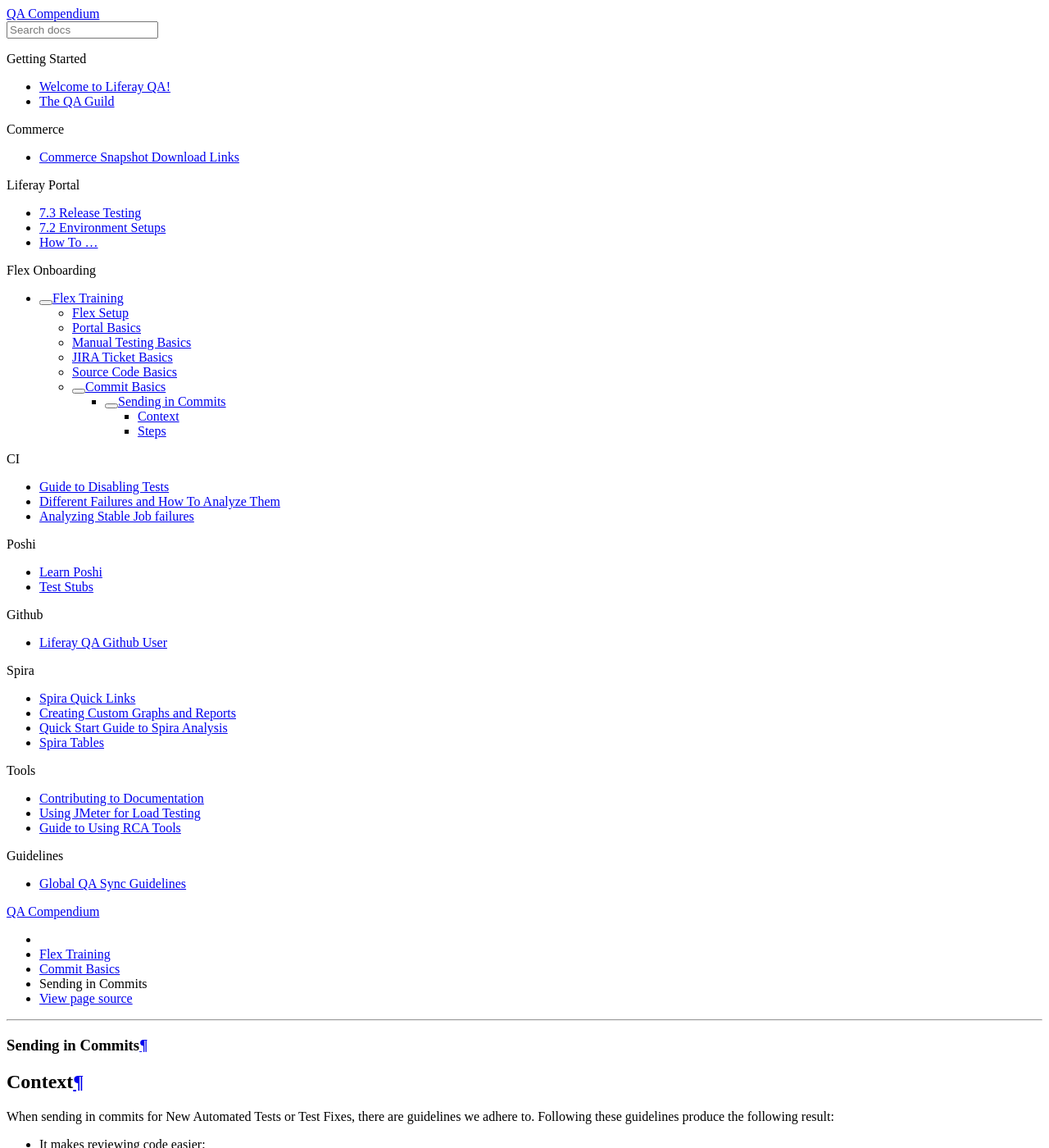
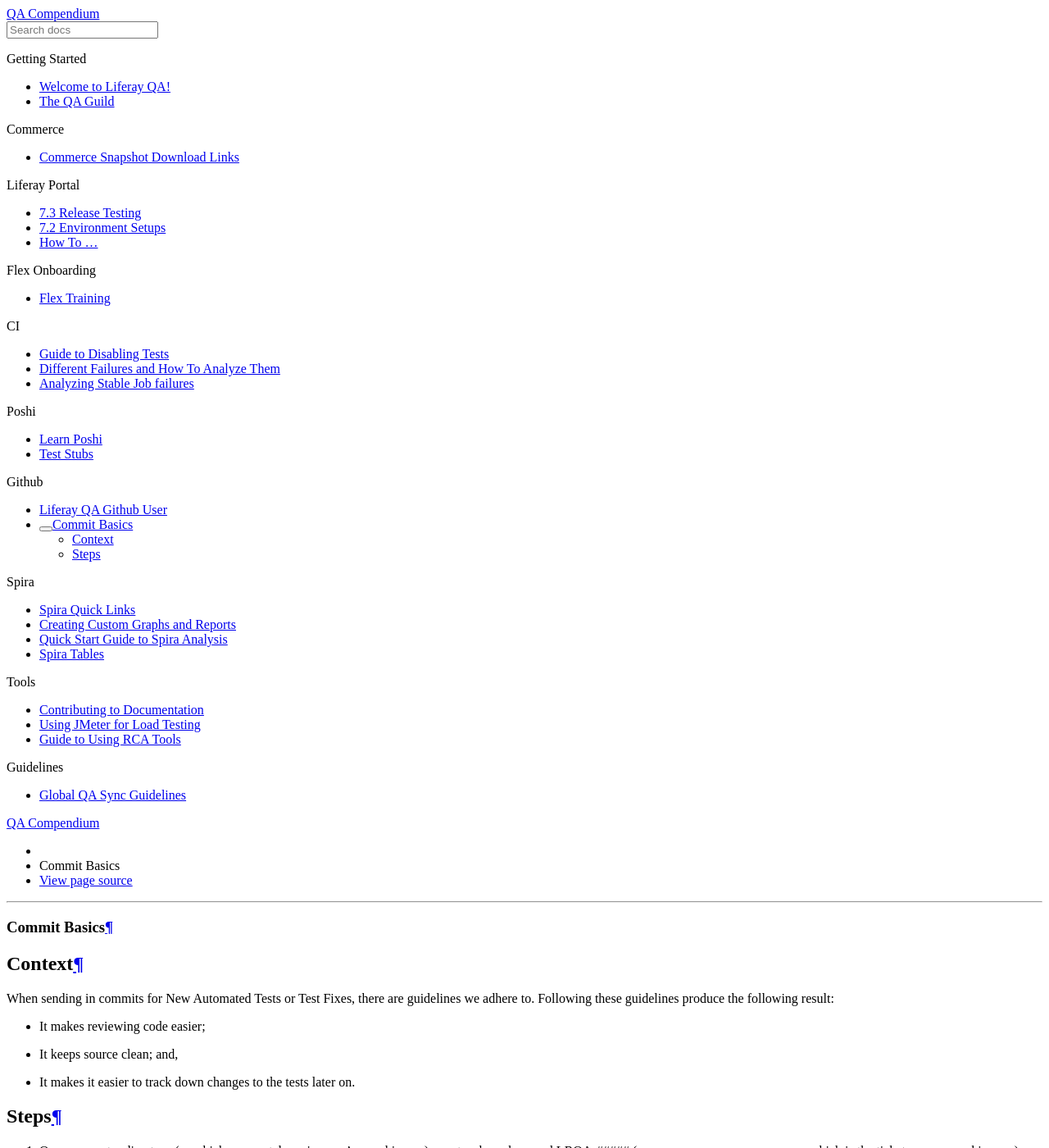
Before and after one commit to nikki-pru/qa-compendium, a Sphinx documentation site: the page built from docs/github/sending-in-commits.rst, in a window 1280 px wide and 1400 px high. Shown: the whole window at 82% size. Built offline with Sphinx 7.4.7 and the Read the Docs theme 2.0.0, drawn with Linux system fonts in a browser that asks for light colours.

Commit message:
LRQA-64309 Reorg

```diff
--- a/docs/flex-onboarding/commit-basics/sending-in-commits.rst
+++ b/docs/github/sending-in-commits.rst
@@ -1,6 +1,6 @@
-==================
-Sending in Commits
-==================
+=============
+Commit Basics
+=============
 
 Context
 -------
```
Also changed, not shown: docs/flex-onboarding/commit-basics/index-commit-basics.rst (deleted, +0 -10 lines), docs/flex-onboarding/index-flex.rst (+0 -7 lines).
